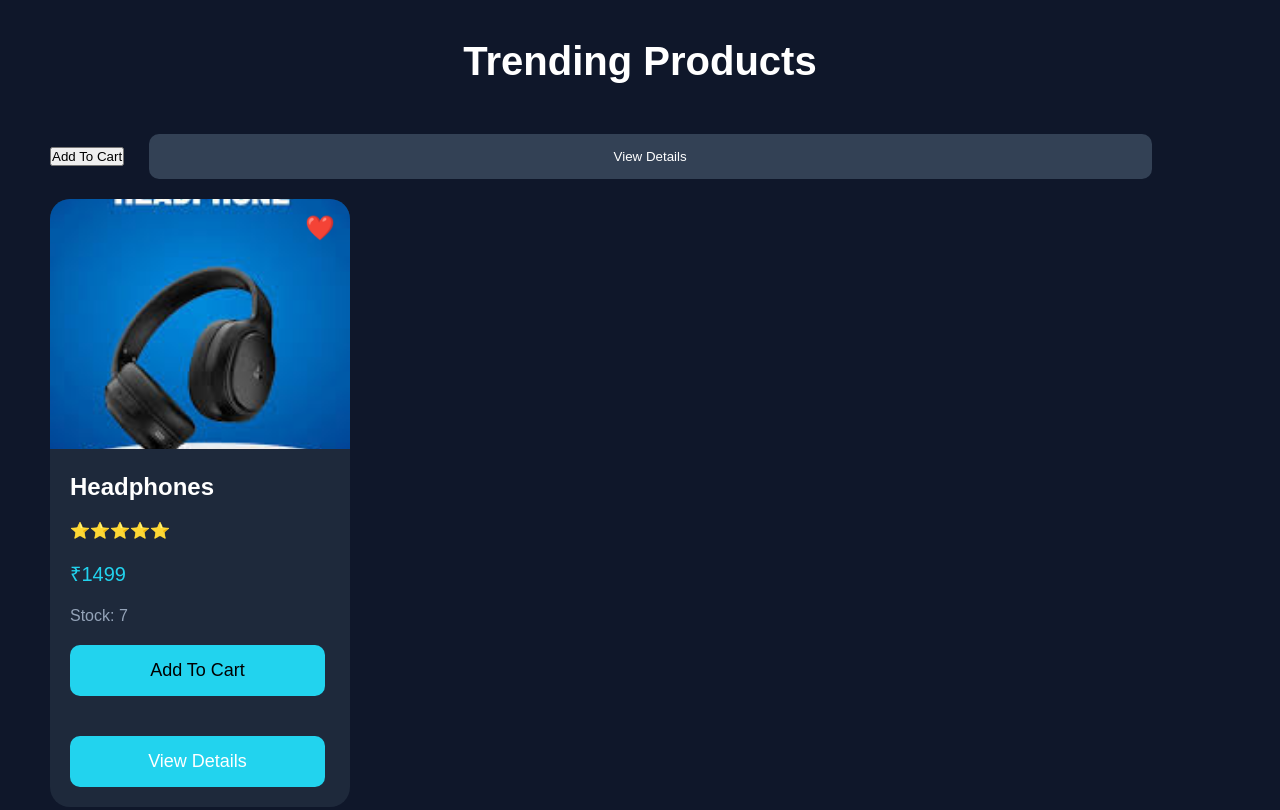
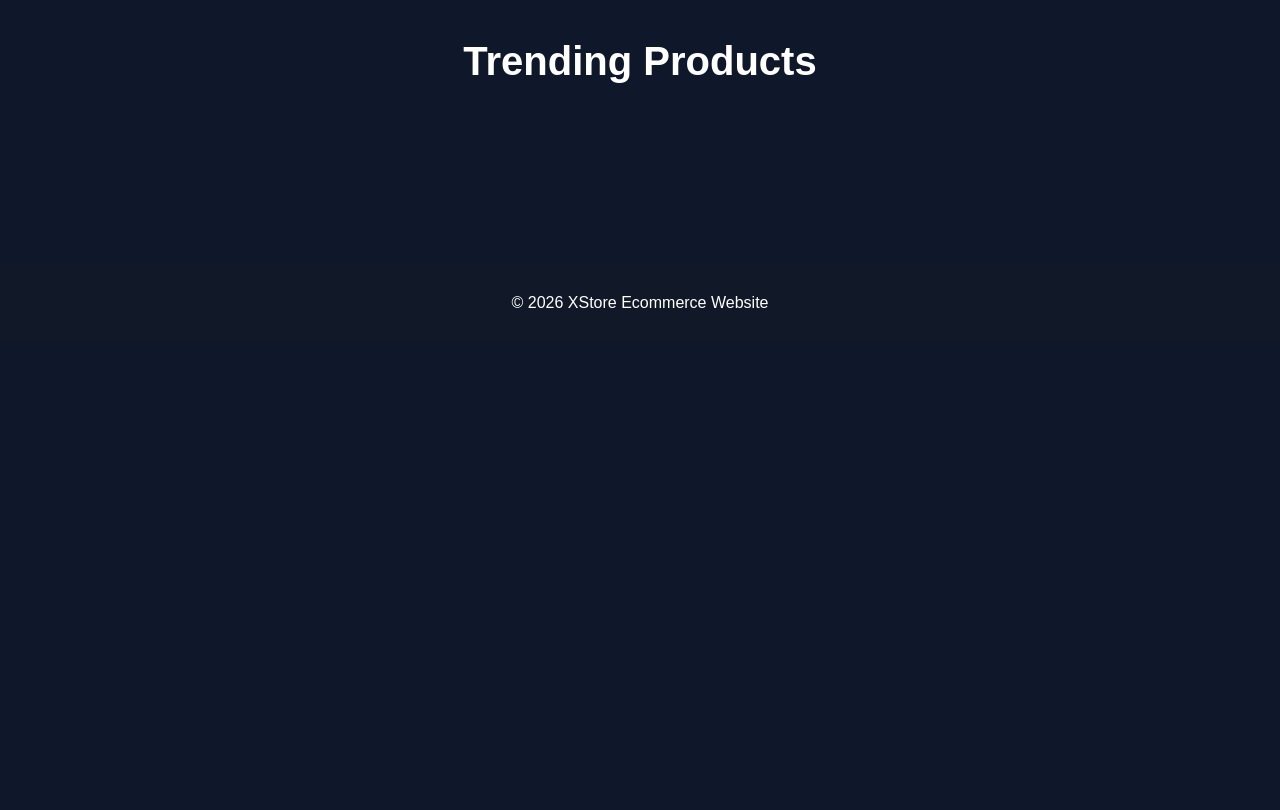
Before and after one commit to sivapujari7/E-commerce_Website, a website: page front_end/index.html in a window 1280 px wide. Shown: the part 760-1570 px from the top of the page. After the commit the page ends 1102 px from the top, so only its background shows below. Drawn offline with Linux system fonts and the light colour scheme; no server answers.

Commit message:
changes in html remove the hard prodects

```diff
--- a/front_end/index.html
+++ b/front_end/index.html
@@ -95,63 +95,6 @@
 
 </div>
 
-      <button onclick="buyProduct(this,'Smart Watch',1999)">
-  Add To Cart
-</button>
-      <button class="details-btn"
-        onclick="openDetails(
-          'Smart Watch',
-          'Modern smartwatch with premium features',
-          '₹1999',
-          'images/watch.jpg'
-        )">
-
-        View Details
-
-      </button>
-
-    </div>
-
-    <!-- PRODUCT 3 -->
-
-    <div class="product-card" data-name="Headphones">
-
-      <div class="wishlist" onclick="toggleWishlist(this)">
-        ❤️
-      </div>
-
-      <img src="images/headphone.jpg" alt="Headphones">
-
-      <h3>Headphones</h3>
-
-      <div class="rating">
-        ⭐⭐⭐⭐⭐
-      </div>
-
-<p>₹1499</p>
-
-<div class="stock">
-  Stock: <span class="stock-count">7</span>
-</div>
-      <button onclick="buyProduct(this,'Headphones',1499)">
-  Add To Cart
-</button>
-
-      <button class="details-btn"
-        onclick="openDetails(
-          'Headphones',
-          'High quality gaming headphones',
-          '₹1499',
-          'images/headphone.jpg'
-        )">
-
-        View Details
-
-      </button>
-
-    </div>
-
-  </div>
 
 </section>
             <!-- CART SIDEBAR -->
```
